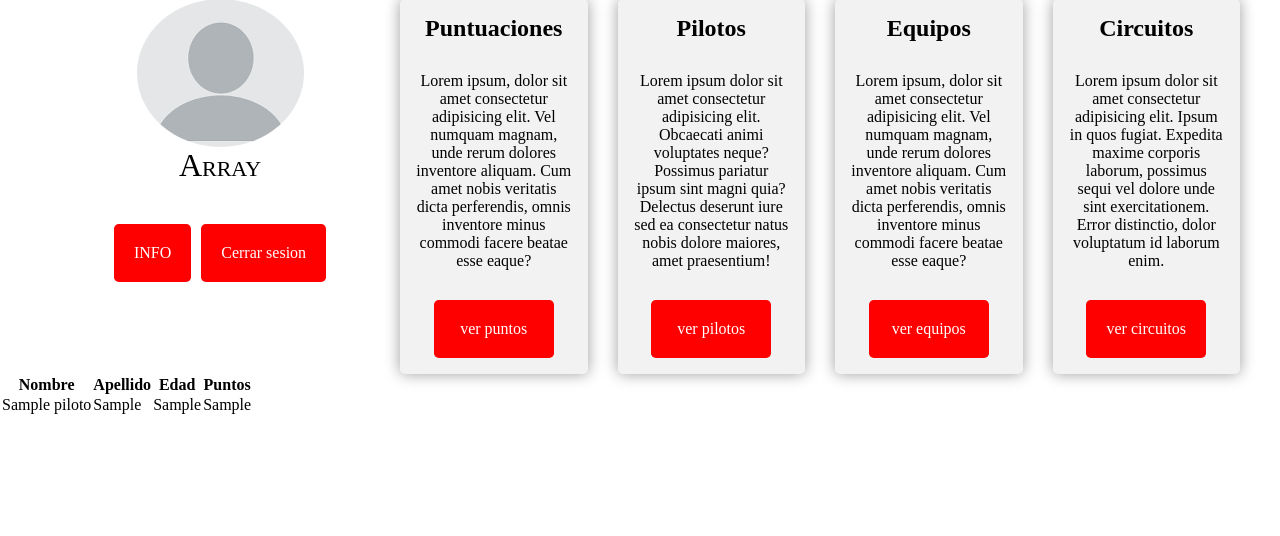
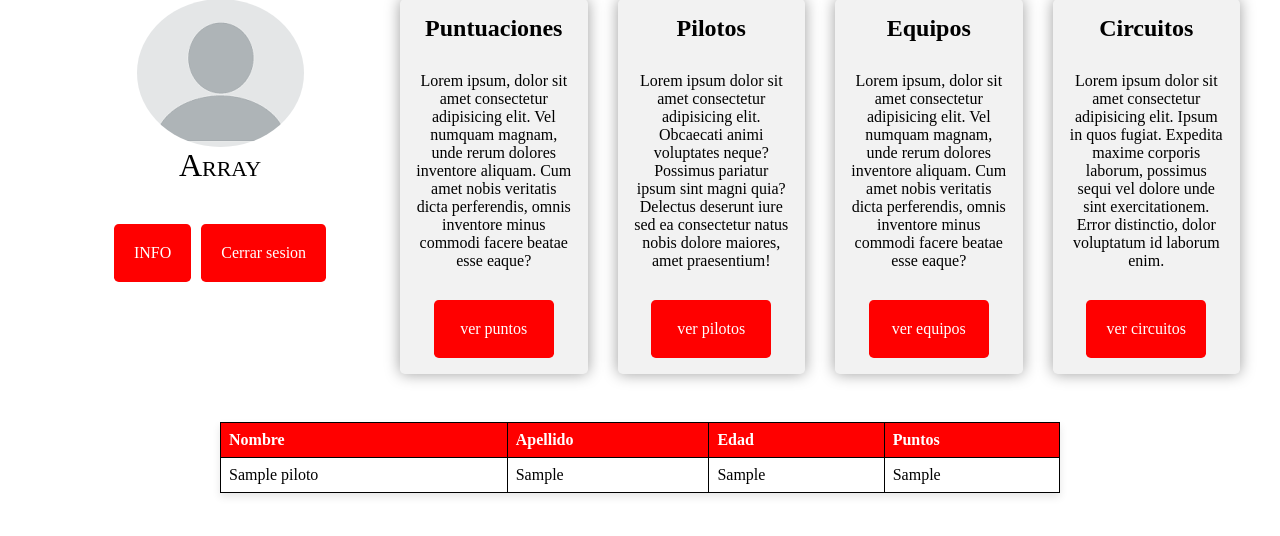
Before and after one commit to alvarogomez05/dwes_proyect, a PHP site: page /pages/user.php in a window 1280 px wide. Shown: the part 199-735 px from the top of the page. Run offline with PHP 8.4, Linux system fonts and the light colour scheme; the visitor is signed in with stand-in values (Sample User, id 1); tables that the repository leaves empty or names only in its code hold one stand-in row (values such as "Sample post"); some web fonts are replaced.

Commit message:
estilos tabla

```diff
--- a/pages/pilotos.php
+++ b/pages/pilotos.php
@@ -5,12 +5,46 @@ include "./funciones.php";
 //conectamos la bdd
 conectar();
 
-//hacemos la consulta
 try {
     $sql = "SELECT * FROM piloto";
     $lista = $pdo->query($sql);
+
+    // Estilos CSS para la tabla
+    echo "<style>
+        table {
+            width: 70%;
+            border-collapse: collapse;
+            box-shadow: 0px 4px 8px rgba(0, 0, 0, 0.1); /* sombra de la tabla */
+            margin: 3rem auto;
+        }
+        th, td {
+            border: 1px solid black; /* Bordes negros */
+            padding: 8px;
+            text-align: left;
+        }
+        thead {
+            background-color: red; /* Fondo rojo para el encabezado */
+            color: white; /* Color blanco para el texto del encabezado */
+        }
+        tbody tr:nth-child(even) {
+            background-color: #f2f2f2; /* Fondo gris claro para filas pares */
+        }
+        tbody tr:hover {
+            background-color: #ddd; /* Fondo gris más oscuro cuando se pasa el mouse sobre una fila */
+        }
+    </style>";
+
     // Definición correcta de la tabla
-    echo "<table><thead><tr><th>Nombre</th><th>Apellido</th><th>Edad</th><th>Puntos</th></tr></thead><tbody>";
+    echo "<table>
+            <thead>
+                <tr>
+                    <th>Nombre</th>
+                    <th>Apellido</th>
+                    <th>Edad</th>
+                    <th>Puntos</th>
+                </tr>
+            </thead>
+            <tbody>";
 
     // Recorriendo la lista de pilotos
     while ($piloto = $lista->fetch()) {
--- a/pages/user.php
+++ b/pages/user.php
@@ -102,7 +102,7 @@
             </article>
         </main>
     </div>
-    <div>
+    <div id="lista_pilotos" style="width: 1200px; margin:0 auto;">
         <?php
         include_once "pilotos.php";
         ?>
```
